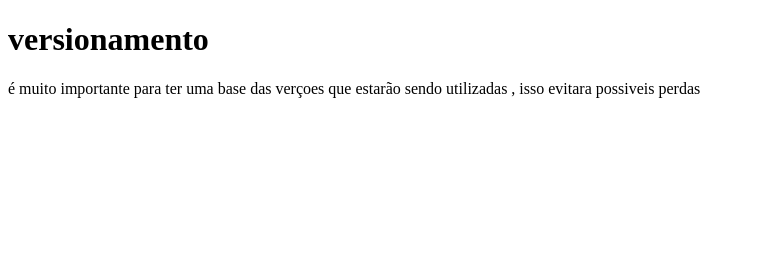
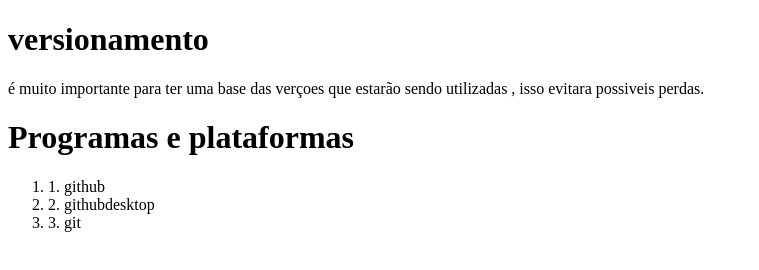
Before and after one commit to rafaelsusko/versionamento, a plain HTML site: page index.html in a window 1280 px wide. Shown: the whole page, without its empty margins (0-759 px from the left). Drawn offline with Linux system fonts and the light colour scheme.

Commit message:
versionamento lista.html
lista de gits

```diff
--- a/index.html
+++ b/index.html
@@ -7,6 +7,14 @@
 </head>
 <body>
      <h1> versionamento</h1>
-     é muito importante para ter uma base das verçoes que estarão sendo utilizadas , isso evitara possiveis perdas
+     é muito importante para ter uma base das verçoes que estarão sendo utilizadas , isso evitara possiveis perdas.
+
+     <h1> Programas e plataformas </h1>
+     <ol>
+        <li>1. github <a href="https://github.com/"></a></li>
+        <li>2. githubdesktop <a href="https://desktop.github.com/download/"></a></li>
+        <li>3. git <a href="https://www.bing.com/search?q=github&qs=n&form=QBRE&sp=-1&lq=0&pq=github&sc=16-6&sk=&cvid=1DEA2334554D47399F4C47B29B10E996"></a></li>
+     </ol>
+
 </body>
 </html>
```
